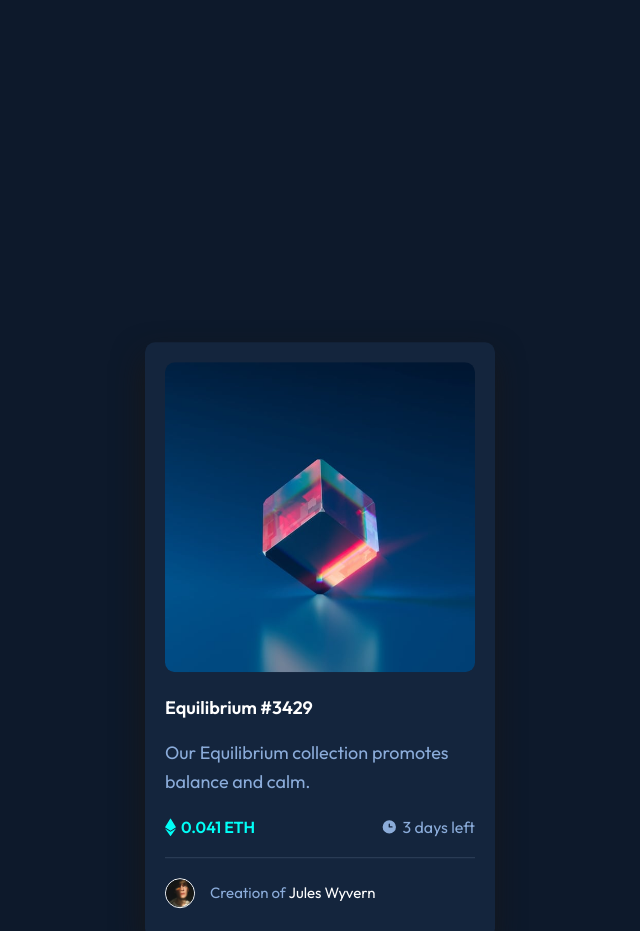
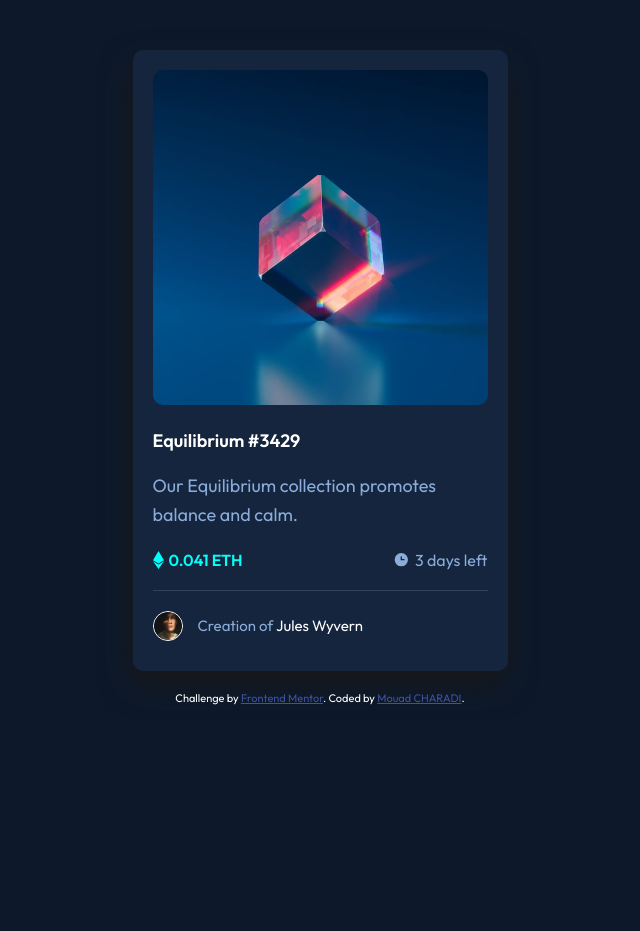
Before and after one commit to mouadcharadi/Front-End-Challenge-01, a plain HTML site: page index.html in a window 1280 px wide. Shown: the top 931 px of the page, without its empty margins (320-960 px from the left). After the commit the page ends 800 px from the top, so only its background shows below. Drawn offline with Linux system fonts and the light colour scheme; a web font is replaced by a local one.

Commit message:
Update CSS File

```diff
--- a/css/style.css
+++ b/css/style.css
@@ -24,9 +24,8 @@ body{
   font-family: 'Outfit';
 }
 .box {
-  max-width: 350px;
-  margin: 50% auto 20px;
-  transform: translateY(-50%);
+  max-width: 375px;
+  margin: 50px auto 20px;
   border-radius: 10px;
   background-color: hsl(216, 50%, 16%);
   box-shadow: -2px 14px 30px #181717e5;
```
